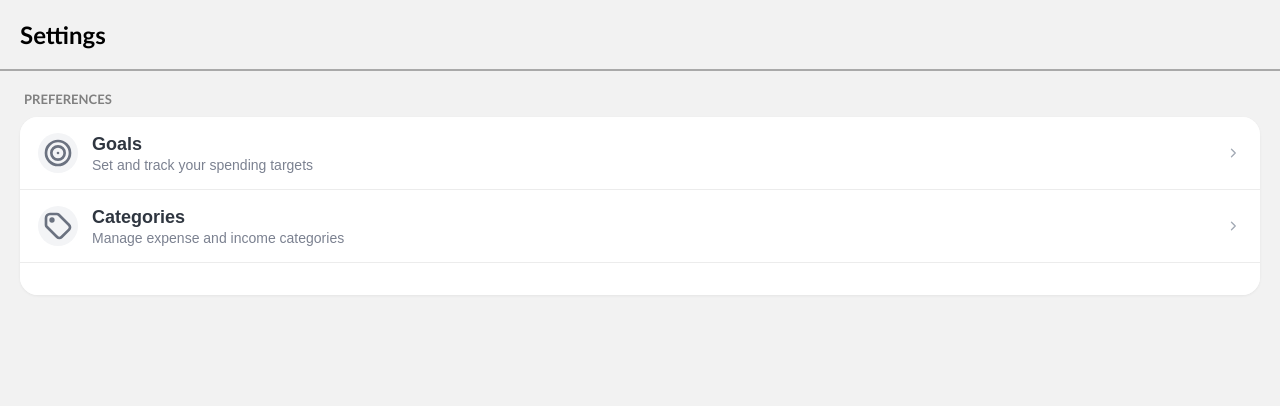
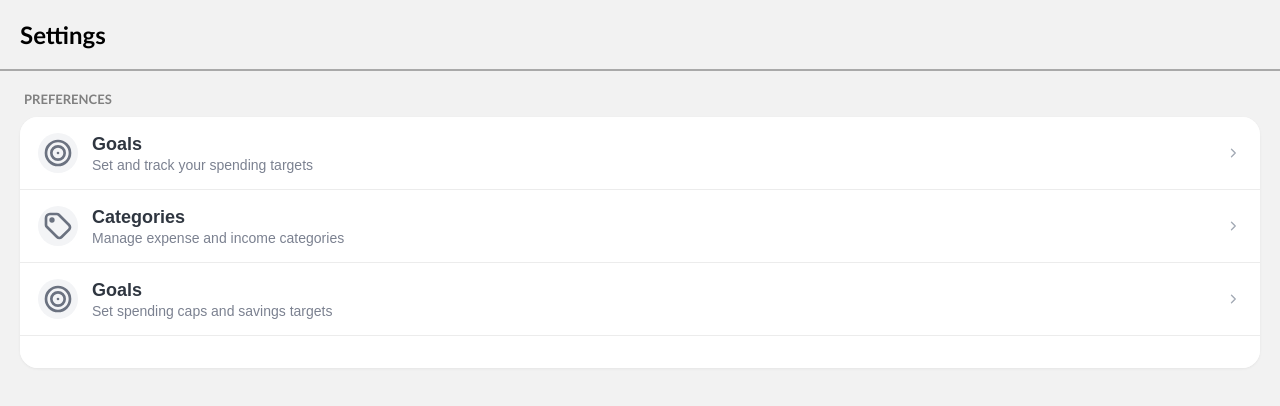
Before and after one commit to BT3103AppDev1/final-project-l2_group_22, a Vue app: page /settings in a window 1280 px wide. Shown: the top 406 px of the page. Built offline with nearby package versions, Linux system fonts and the light colour scheme; no server answers; sample sign-in values are in the browser's storage.

Commit message:
Update Settings.vue

```diff
--- a/src/views/Settings.vue
+++ b/src/views/Settings.vue
@@ -38,8 +38,29 @@
                         </div>
 
                         <div class="menu-text">
-                            <p class="menu-title">Categories</p>
+<p class="menu-title">Categories</p>
                             <p class="menu-subtext">Manage expense and income categories</p>
+                        </div>
+                    </div>
+
+                    <svg class="menu-arrow" viewBox="0 0 24 24" fill="none" xmlns="http://www.w3.org/2000/svg">
+                        <path d="M10 7L15 12L10 17" stroke="currentColor" stroke-width="1.8" stroke-linecap="round" stroke-linejoin="round"></path>
+                    </svg>
+                </button>
+
+                <button class="menu-item" @click="$router.push('/goals')">
+                    <div class="menu-left">
+                        <div class="menu-icon-circle">
+                            <svg class="menu-icon" viewBox="0 0 24 24" fill="none" xmlns="http://www.w3.org/2000/svg">
+                                <circle cx="12" cy="12" r="9" stroke="currentColor" stroke-width="2"></circle>
+                                <circle cx="12" cy="12" r="5" stroke="currentColor" stroke-width="2"></circle>
+                                <circle cx="12" cy="12" r="1" fill="currentColor"></circle>
+                            </svg>
+                        </div>
+
+                        <div class="menu-text">
+                            <p class="menu-title">Goals</p>
+                            <p class="menu-subtext">Set spending caps and savings targets</p>
                         </div>
                     </div>
 
```
